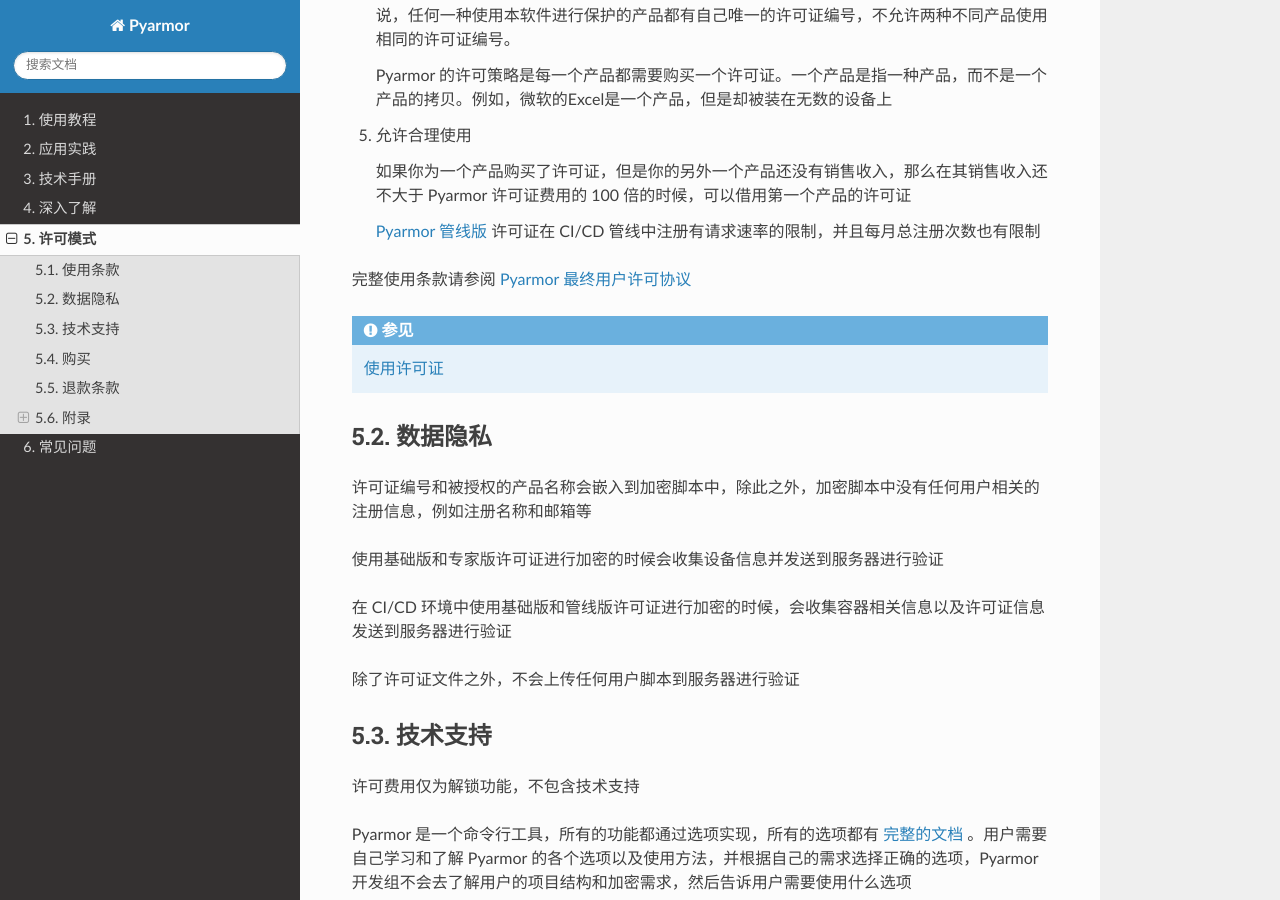
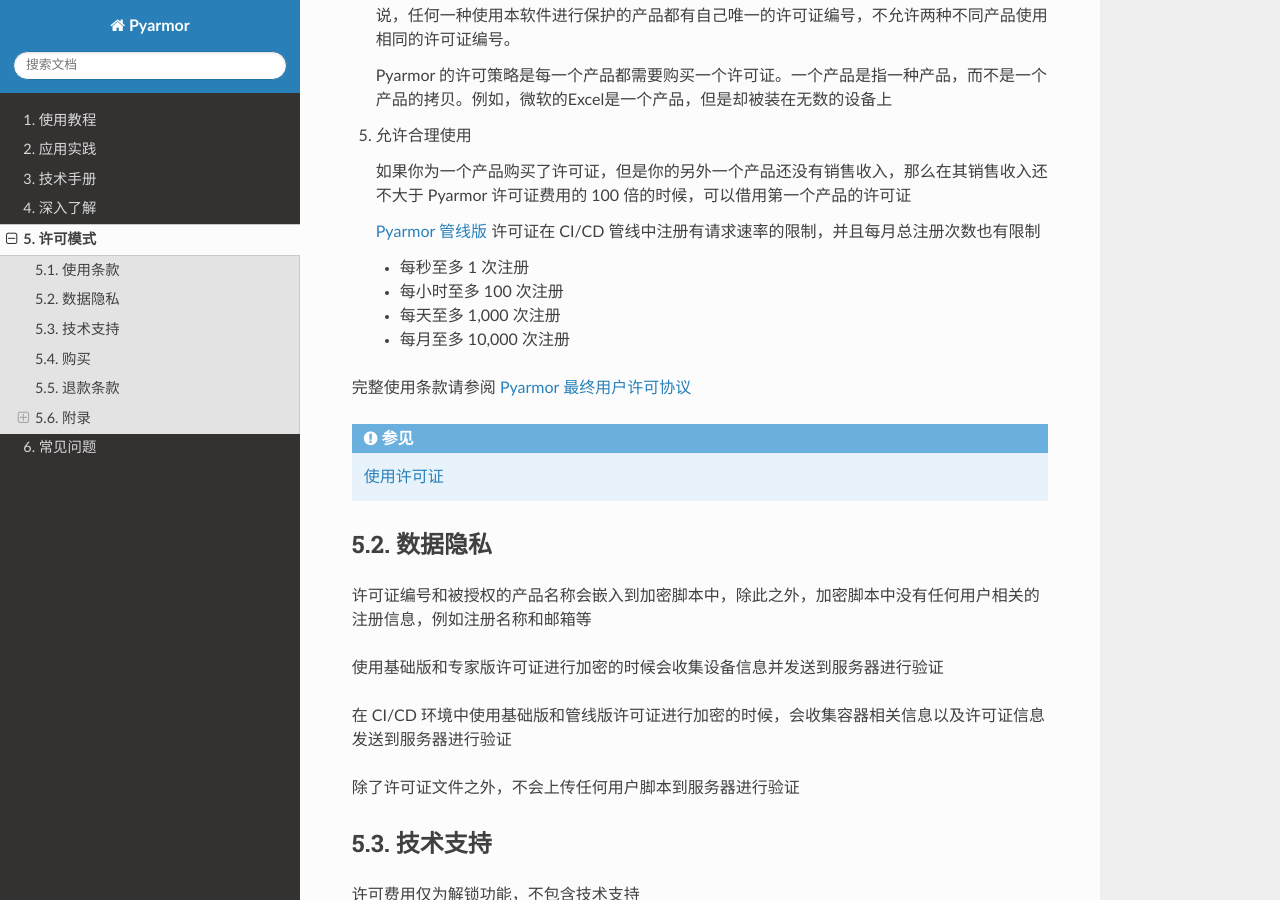
Before and after one commit to dashingsoft/pyarmor-docs-zh, a Sphinx documentation site: the page built from docs/licenses.rst, in a window 1280 px wide and 900 px high, scrolled down 2605 px. Built offline with Sphinx 7.4.7 and the Read the Docs theme 3.1.0, drawn with Linux system fonts in a browser that asks for light colours.

Commit message:
Doc rate limits for CI License

```diff
--- a/docs/licenses.rst
+++ b/docs/licenses.rst
@@ -129,6 +129,11 @@
    如果你为一个产品购买了许可证，但是你的另外一个产品还没有销售收入，那么在其销售收入还不大于 Pyarmor 许可证费用的 100 倍的时候，可以借用第一个产品的许可证
 
    :term:`Pyarmor 管线版` 许可证在 CI/CD 管线中注册有请求速率的限制，并且每月总注册次数也有限制
+
+   - 每秒至多 1 次注册
+   - 每小时至多 100 次注册
+   - 每天至多 1,000 次注册
+   - 每月至多 10,000 次注册
 
 完整使用条款请参阅 `Pyarmor 最终用户许可协议`_
 
```
